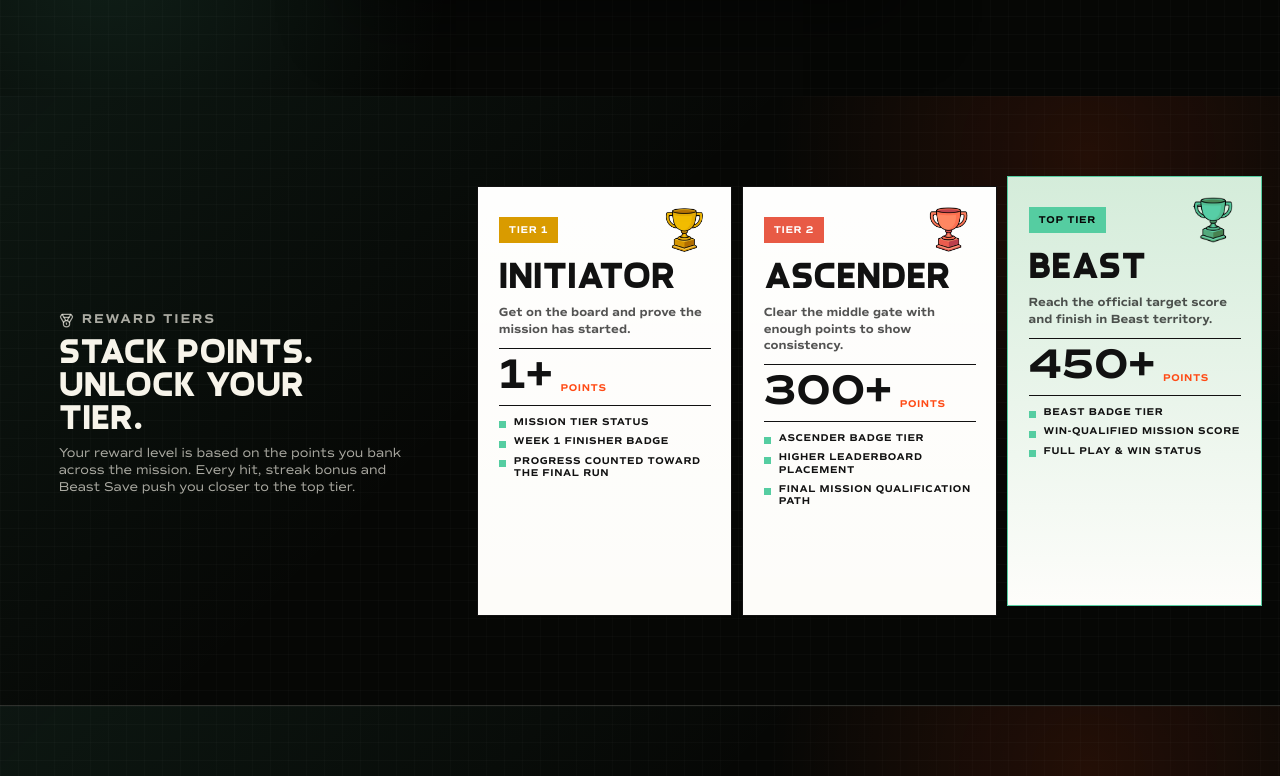
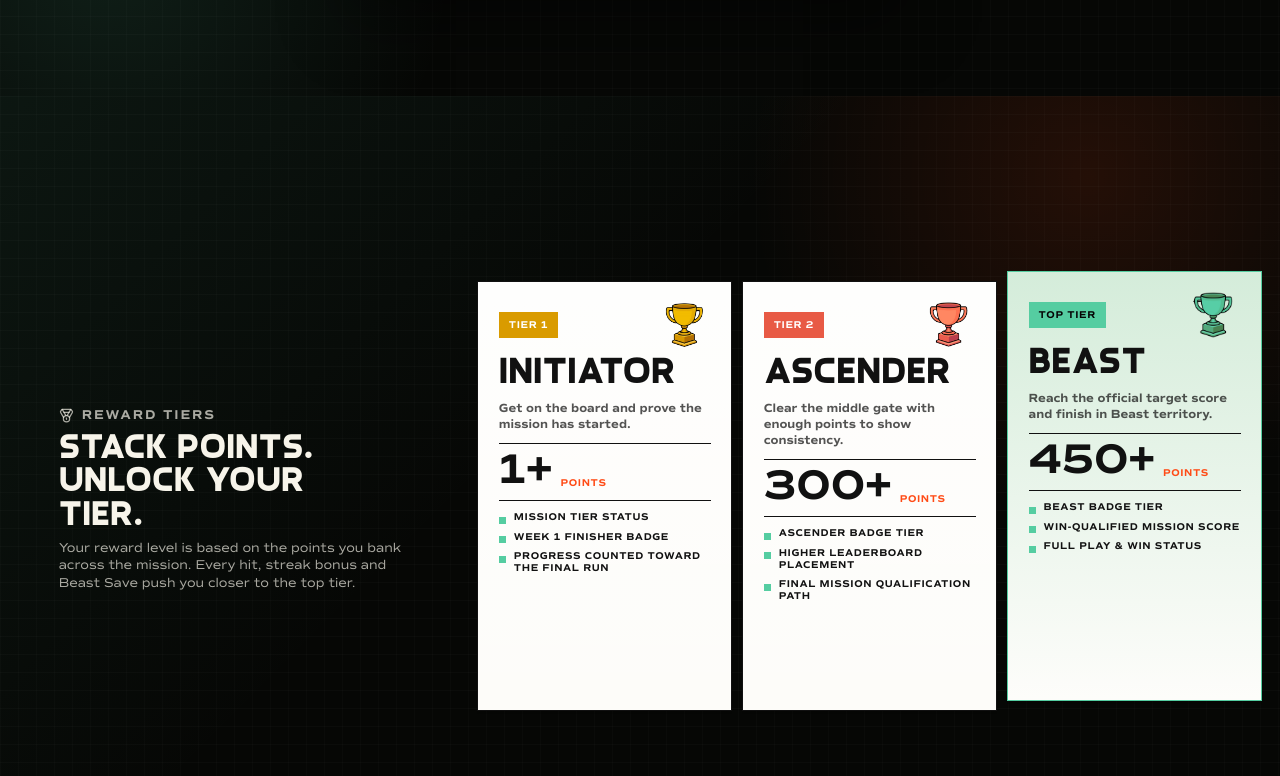
Before and after one commit to kiermangibin/zoda-play, a React (Vite) app: page /mission in a window 1280 px wide. Shown: the part 704-1480 px from the top of the page. Built offline with nearby package versions, Linux system fonts and the light colour scheme.

Commit message:
Improve mission section spacing

```diff
--- a/src/styles/mission-page.css
+++ b/src/styles/mission-page.css
@@ -2705,19 +2705,28 @@
 
 .zoda-mission-page--combined .zoda-mission-rewards {
   align-items: center;
+  align-content: center;
+  box-sizing: border-box;
   grid-template-columns: minmax(240px, 0.72fr) minmax(0, 1.28fr);
   justify-content: center;
+  min-height: 100vh;
+  padding-bottom: clamp(72px, 8vw, 118px);
+  padding-top: clamp(72px, 8vw, 118px);
 }
 
 .zoda-mission-page--combined .zoda-mission-rewards__pricing {
-  max-width: 920px;
+  align-items: stretch;
+  grid-template-columns: repeat(3, minmax(0, 1fr));
+  max-width: 980px;
 }
 
 .zoda-mission-final-cta {
   align-items: center;
   border-top: 1px solid var(--mission-line);
+  box-sizing: border-box;
   grid-template-columns: minmax(240px, 0.86fr) minmax(240px, 0.9fr);
   justify-content: center;
+  min-height: 100vh;
 }
 
 .zoda-mission-final-cta__copy {
@@ -2814,6 +2823,11 @@
 
   .zoda-mission-page--combined .zoda-mission-rewards {
     gap: 18px;
+    min-height: auto;
+  }
+
+  .zoda-mission-page--combined .zoda-mission-rewards__pricing {
+    grid-template-columns: minmax(0, 1fr);
   }
 
   .zoda-mission-final-cta {
```
